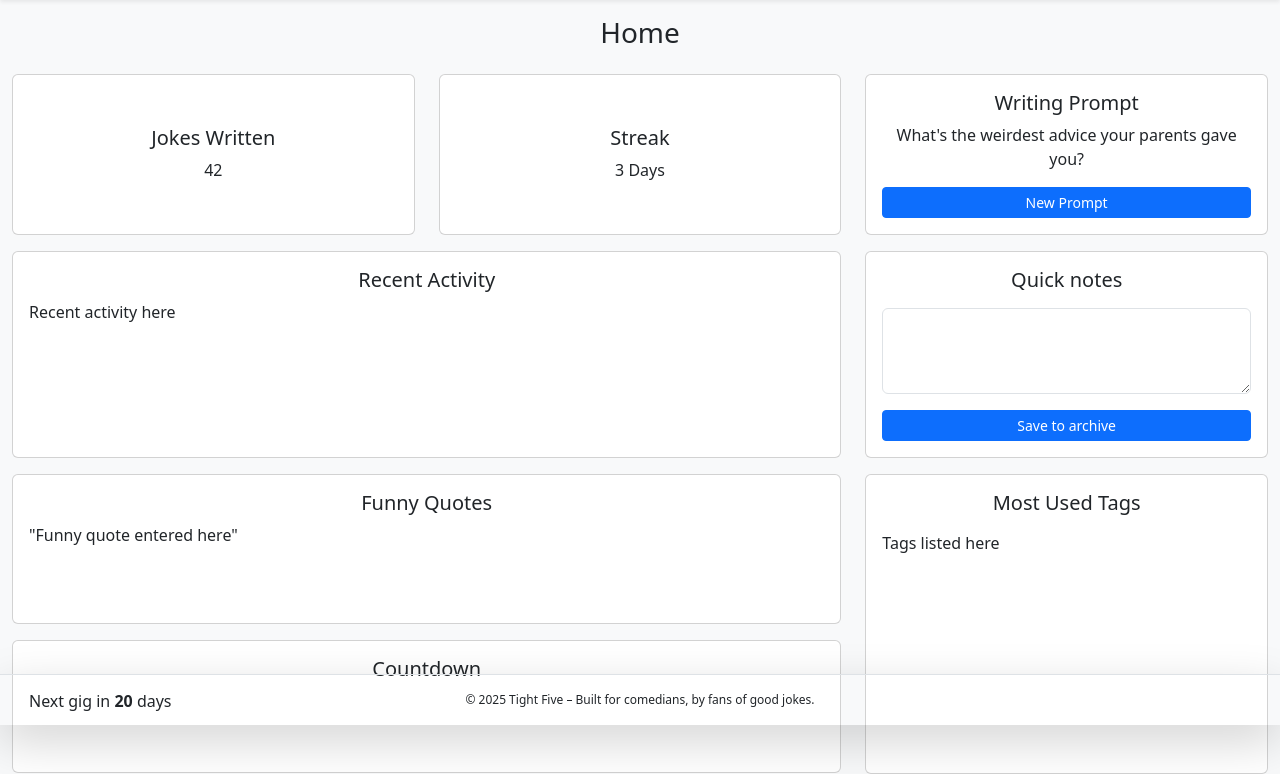
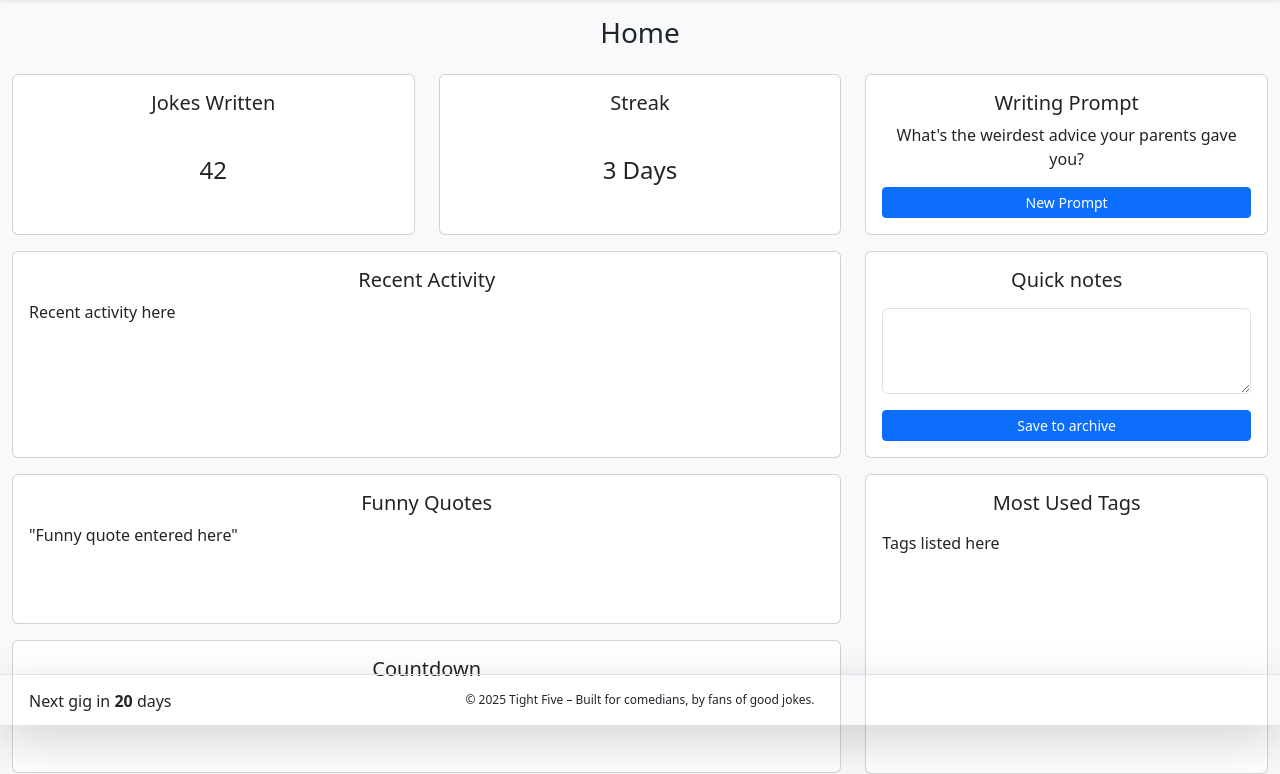
Before and after one commit to veeringnugget/TightFive, a Flask app: page / in a window 1280 px wide. Shown: the part 75-849 px from the top of the page. Run offline with Flask 3, Linux system fonts and the light colour scheme.

Commit message:
Fixed centering and font size of top cards

```diff
--- a/templates/home.html
+++ b/templates/home.html
@@ -13,9 +13,9 @@
     <!--Start of first card-->
     <div class="col-6 col-md-4 col-sm-4 col-xl-4 col-xxl-4 d-flex align-items-center">
         <div class="card h-100 w-100">
-            <div class="card-body d-flex align-items-center justify-content-center flex-column">
+            <div class="card-body d-flex align-items-center flex-column">
                 <h5 class="card-title">Jokes Written</h5>
-                <p class="card-text">42</p>
+                <p class="card-text fs-4 h-100 d-flex align-items-center">42</p>
             </div>
         </div>
     </div>
@@ -23,9 +23,9 @@
     <!--Start of second card-->
    <div class="col-6 col-md-4 col-sm-4 col-xl-4 col-xxl-4 d-flex">
         <div class="card h-100 w-100">
-            <div class="card-body d-flex align-items-center justify-content-center flex-column">
+            <div class="card-body d-flex align-items-center flex-column">
                 <h5 class="card-title">Streak</h5>
-                <p class="card-text">3 Days</p>
+                <p class="card-text fs-4 h-100 d-flex align-items-center">3 Days</p>
             </div>
         </div>
     </div>
```
